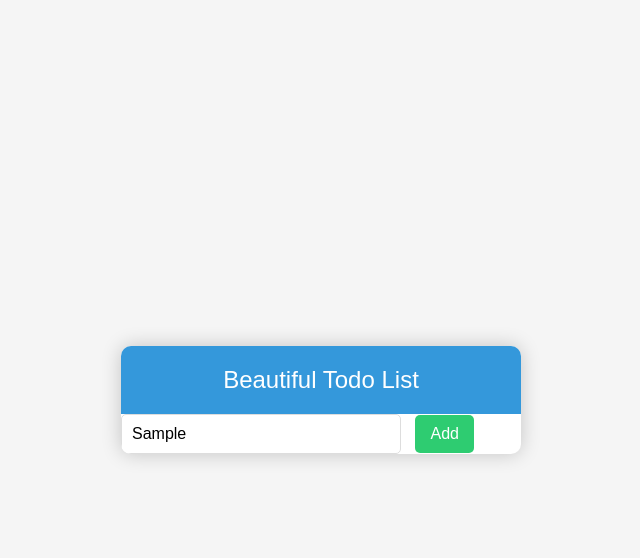
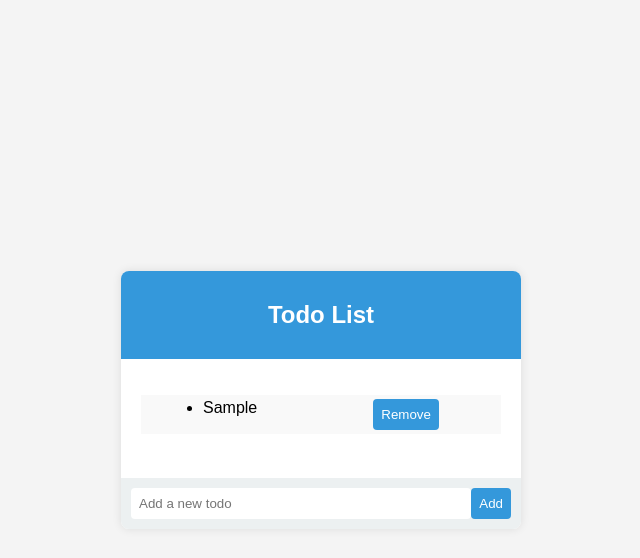
Before and after one commit to azamali212/Javascript, a plain HTML site: page todo/todo.html in a window 1280 px wide. Both pictures are taken after typing "Sample" into the empty fields and a click on the button "Add". Shown: the whole page, without its empty margins (319-959 px from the left). Drawn offline with Linux system fonts and the light colour scheme.

Commit message:
new line

```diff
--- a/todo/todo.html
+++ b/todo/todo.html
@@ -1,90 +1,117 @@
 <!DOCTYPE html>
 <html lang="en">
   <head>
-    <meta charset="UTF-8">
-    <meta name="viewport" content="width=device-width, initial-scale=1.0">
-    <title>Beautiful Todo List</title>
+    <meta charset="UTF-8" />
+    <meta name="viewport" content="width=device-width, initial-scale=1.0" />
+    <title>Document</title>
     <style>
       body {
-            font-family: 'Arial', sans-serif;
-            background-color: #f5f5f5;
+        font-family: Arial, sans-serif;
+        background-color: #f4f4f4;
         margin: 0;
+        padding: 0;
         display: flex;
+        justify-content: center;
         align-items: center;
-            justify-content: center;
         height: 100vh;
       }
 
-        .container {
+      #todo-container {
+        max-width: 400px;
         width: 100%;
-            max-width: 400px;
         background-color: #fff;
-            border-radius: 10px;
-            box-shadow: 0 0 20px rgba(0, 0, 0, 0.2);
+        box-shadow: 0 0 10px rgba(0, 0, 0, 0.1);
+        border-radius: 8px;
         overflow: hidden;
       }
 
-        header {
+      #todo-header {
         background-color: #3498db;
         color: #fff;
-            padding: 20px;
+        padding: 10px;
         text-align: center;
-            font-size: 24px;
       }
 
-        ul {
-            list-style: none;
-            padding: 0;
-            margin: 0;
+      #todo-list {
+        padding: 20px;
       }
 
-        li {
-            padding: 20px;
-            border-bottom: 1px solid #e0e0e0;
+      .todo-item {
+        border: 1px solid #ccc;
+        padding: 8px;
+        margin-bottom: 8px;
+        background-color: #f9f9f9;
+        border-radius: 4px;
+        display: flex; /* Display items in a row */
+        justify-content: space-between; /* Add space between the list item and button */
+        align-items: center; /* Center vertically */
+      }
+
+
+      .todo-item input {
+        margin-right: 10px;
+      }
+
+      #add-todo {
+        padding: 10px;
         display: flex;
         justify-content: space-between;
         align-items: center;
-            transition: background-color 0.3s;
-        }
-
-        li:hover {
         background-color: #ecf0f1;
       }
 
-        input[type="text"] {
-            width: 70%;
-            padding: 10px;
-            box-sizing: border-box;
-            border: 1px solid #ddd;
-            border-radius: 5px;
-            margin-right: 10px;
-            font-size: 16px;
+      #add-todo input {
+        flex: 1;
+        padding: 8px;
+        border: none;
+        border-radius: 4px;
       }
 
-        button {
-            background-color: #2ecc71;
+      #add-todo button {
+        padding: 8px;
+        background-color: #3498db;
         color: #fff;
         border: none;
-            padding: 10px 15px;
+        border-radius: 4px;
         cursor: pointer;
-            border-radius: 5px;
-            font-size: 16px;
+      }
+      .remove_btn {
+        padding: 8px;
+        background-color: #3498db;
+        color: #fff;
+        border: none;
+        border-radius: 4px;
+        cursor: pointer;
+      }
+      .saveButton,
+      .edit_btn {
+        padding: 10px;
+        background-color: #3498db;
+        color: #fff;
+        border: none;
+        border-radius: 4px;
+        cursor: pointer;
+      }
+      .todo-item-container {
+        padding: 4px;
+        margin-bottom: 8px;
+        background-color: #f9f9f9;
+        display: flex;
+        justify-content:space-around;
       }
     </style>
   </head>
   <body>
-
-    <div class="container">
-        <header>Beautiful Todo List</header>
-        <ul id="tot-list">
-
-            <!-- Add more items as needed -->
-        </ul>
-        <div>
-            <input type="text" id="input" placeholder="Add a new todo">
-            <button id="push">Add</button>
+    <div id="todo-container">
+      <div id="todo-header">
+        <h2>Todo List</h2>
+      </div>
+      <ul id="todo-list"></ul>
+      <div id="add-todo">
+        <input type="text" id="todo-input" placeholder="Add a new todo" />
+        <button id="btn">Add</button>
       </div>
     </div>
-<script src="./todo.js"></script>
+    <script src="todo.js"></script>
   </body>
 </html>
--- a/todo/todo.js
+++ b/todo/todo.js
@@ -1,11 +1,56 @@
-const button = document.querySelector('#push');
-const input = document.querySelector('#input')
-const todoList = document.querySelector('#todo-list')
+const btn = document.querySelector('#btn')
+const todo_input = document.querySelector('#todo-input')
+const todo_list = document.querySelector('#todo-list')
 
-button.addEventListener('click',(e) => {
+//Add Todo List
+btn.addEventListener('click', (e) => {
     e.defaultPrevented
-   const getValue =  input.value
+    const getValue = todo_input.value
 
-   //Validation
-   if(getValue === )
+    //Validation
+    const word = getValue.trim().split(/\s+/)
+    if (!isNaN(getValue) || word.length > 5) {
+        alert('Please enter a valid todo (not a number and not more than 5 words).');
+    }
+
+    //Create Container Div class for list
+    const container = document.createElement('div')
+    container.classList.add('todo-item-container')
+
+    const li = document.createElement('li')
+
+    //Remove Button create on runtime
+    const remove_btn = document.createElement('button')
+    remove_btn.classList.add('remove_btn')
+    remove_btn.id = "remove_btn"
+    remove_btn.textContent = "Remove"
+    console.log(remove_btn)
+
+    remove_btn.addEventListener('click', function (e) {
+        e.preventDefault
+        container.remove()
+    })
+
+    //EditAble form or Input
+    function editAbleInput(value,onSave){
+        //Create Input Field
+        const input = document.createElement('input')
+        input.type = "text"
+        input.classList.add('input')
+        input.value = value
+
+        //Create Button on the form
+        const saveButton = document.createElement('button')
+        saveButton.textContent = 'Save';
+        saveButton.classList.add('saveButton')
+
+        //Create Warper for button and input whole warp
+
+    }
+
+    li.appendChild(document.createTextNode(getValue))
+    container.appendChild(li);
+    container.appendChild(remove_btn);
+    todo_list.appendChild(container);
+    todo_input.value = ""
 })
```
Lines whose indentation alone changed are shown as unchanged.
